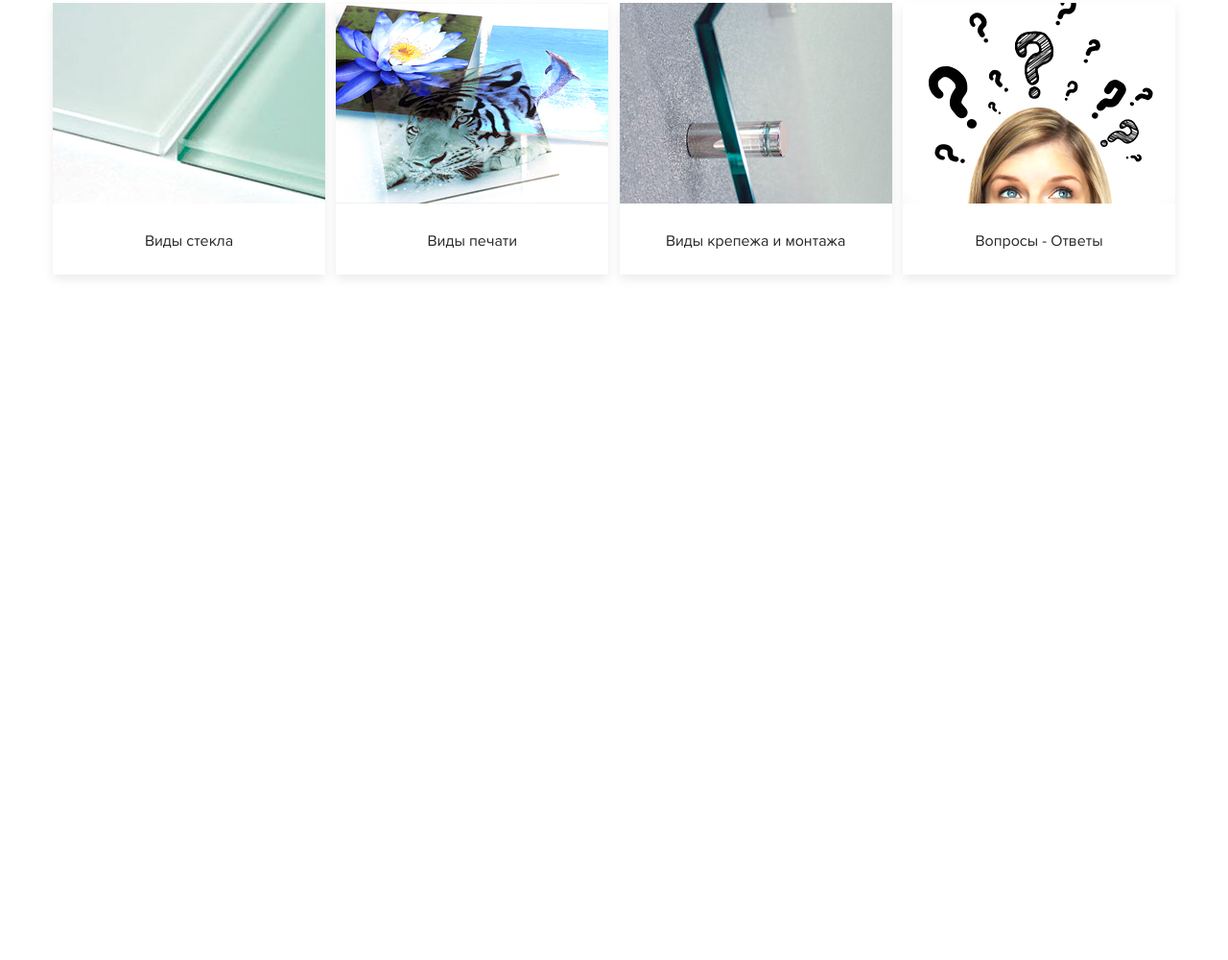
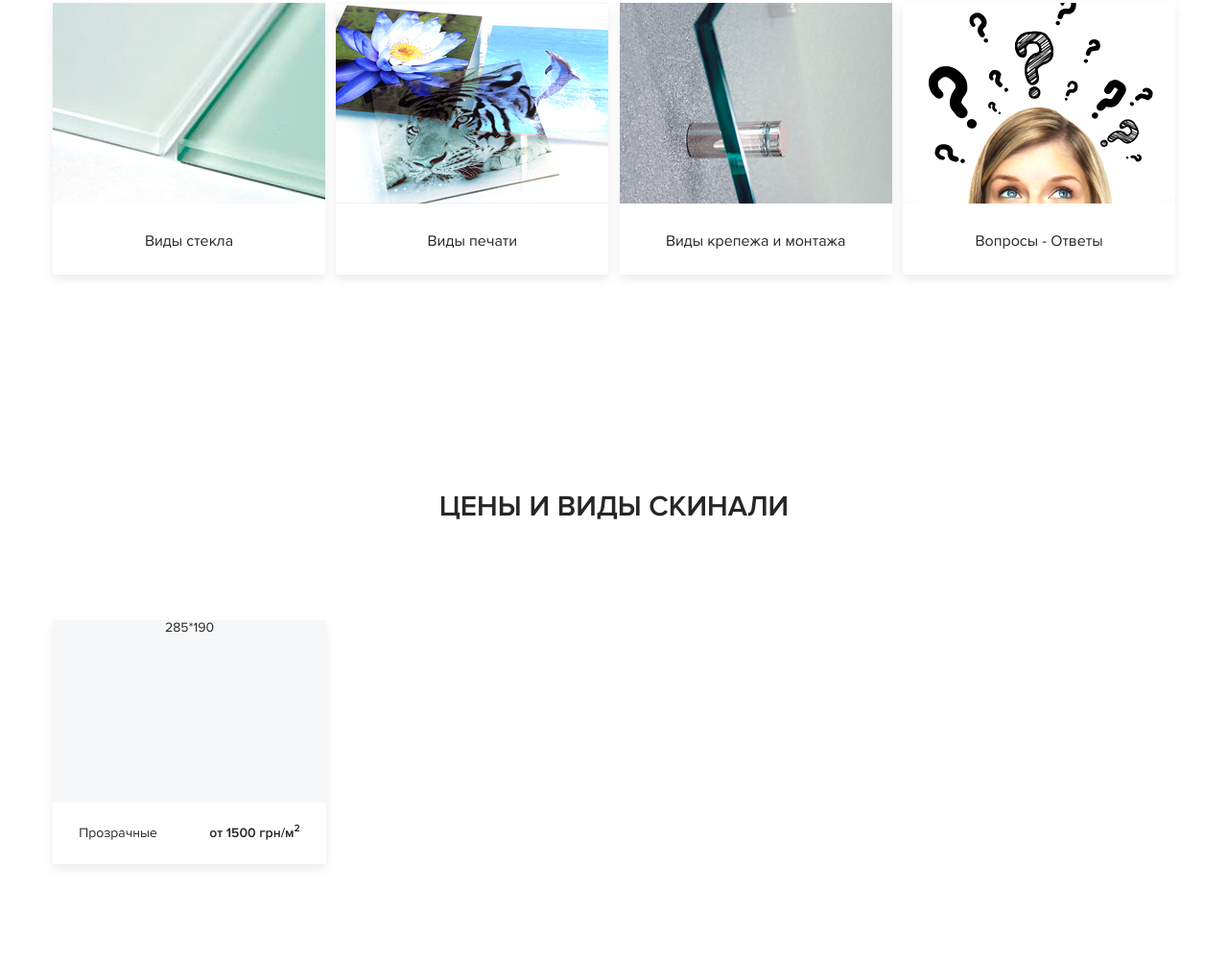
Before and after one commit to RomariosGoIT/skinali, a plain HTML site: page index.html in a window 1280 px wide. Shown: the part 3725-4725 px from the top of the page at 96% size. Before the commit the page ends 4111 px from the top, so only its background shows below. Drawn offline with Linux system fonts and the light colour scheme; a script that the page names is missing.

Commit message:
price section start

```diff
--- a/index.html
+++ b/index.html
@@ -323,6 +323,32 @@
           </div>
         </div>
       </section>
+      <section class="section price">
+        <div class="container">
+          <h2 class="section-title section__title">
+            Цены и виды скинали
+          </h2>
+          <!-- /.section-title section__title -->
+          <div class="price-block">
+            <div class="price-card">
+              <div class="price-card__img">285*190</div>
+              <div class="price-card__text">
+                <div class="price-card__pricetag">
+                  <p>
+                    Прозрачные
+                  </p>
+                  <span>от 1500 грн/м<sup>2</sup></span>
+                </div>
+                <div class="price-card__button">
+                  <button class="button">Оставить заявку</button>
+                </div>
+              </div>
+            </div>
+          </div>
+        </div>
+        <!-- /.container -->
+      </section>
+      <!-- /.section price -->
     </main>
     <footer class="footer"></footer>
     <div class="top" title="up">
--- /dev/null
+++ b/sass/sections/_price.sass
@@ -0,0 +1,36 @@
+.price
+  &-card
+    display: flex
+    flex-direction: column
+    position: relative
+    max-width: 285px
+    text-align: center
+    background-color: #fff
+    box-shadow: 0 5px 10px rgba(0,0,0,.08)
+    &__text
+      transition: .2s ease
+    &__img
+      width: 285px
+      height: 190px
+      background-color: #f6f7f8
+    &__pricetag
+      display: flex
+      justify-content: space-around
+      align-items: center
+      margin: 10px 0
+      span
+        +bold
+    &__button
+      position: absolute
+      width: 100%
+      bottom: -92px
+      padding-bottom: 30px
+      box-shadow: 0 5px 10px rgba(0,0,0,.08)
+      background-color: #fff
+      opacity: 0
+      visibility: hidden
+      transition: .5s ease
+    &:hover &__button
+      bottom: -92px
+      opacity: 1
+      visibility: visible
--- a/sass/style.sass
+++ b/sass/style.sass
@@ -8,6 +8,7 @@
 @import 'sections/features'
 @import 'sections/catalog'
 @import 'sections/blog'
+@import 'sections/price'
 @import 'grid'
 
 
```
Also changed, not shown: css/style.css, 1 other file.
